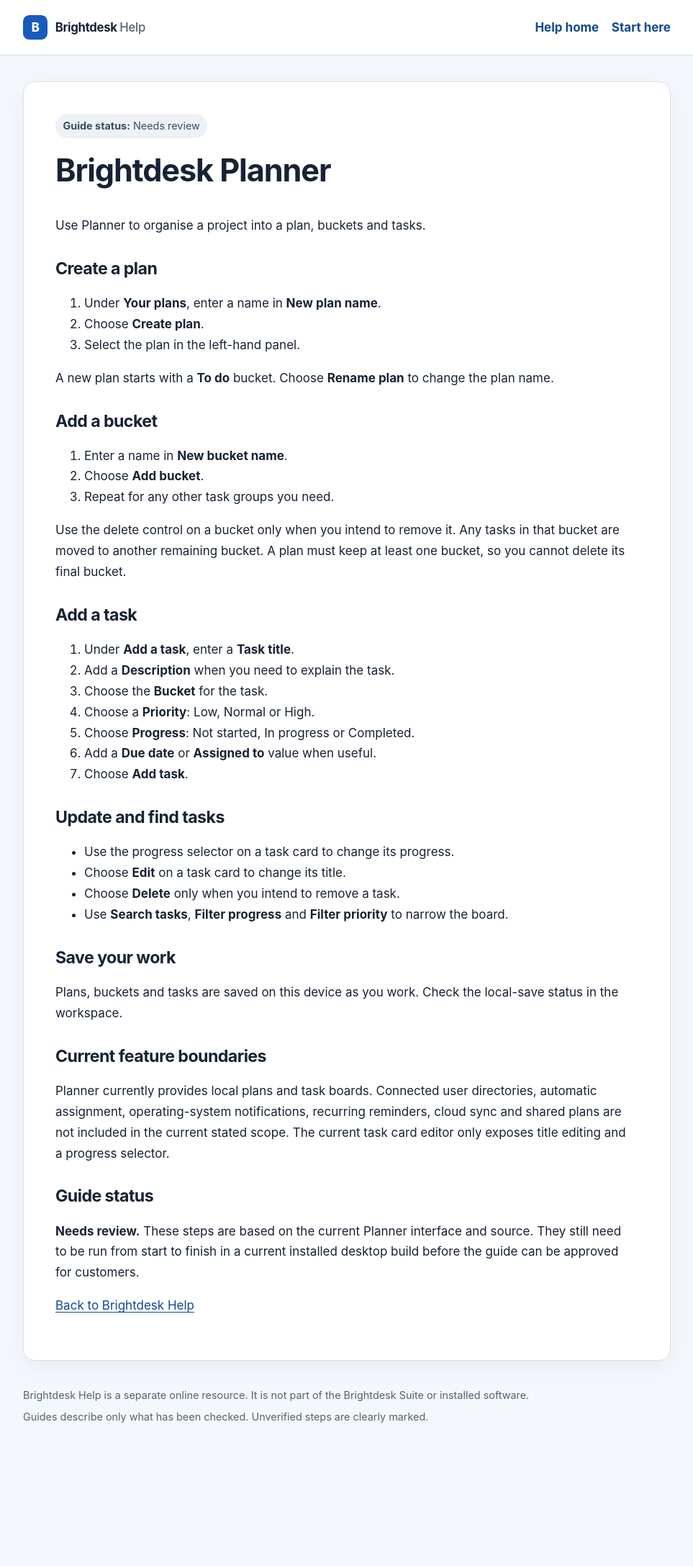
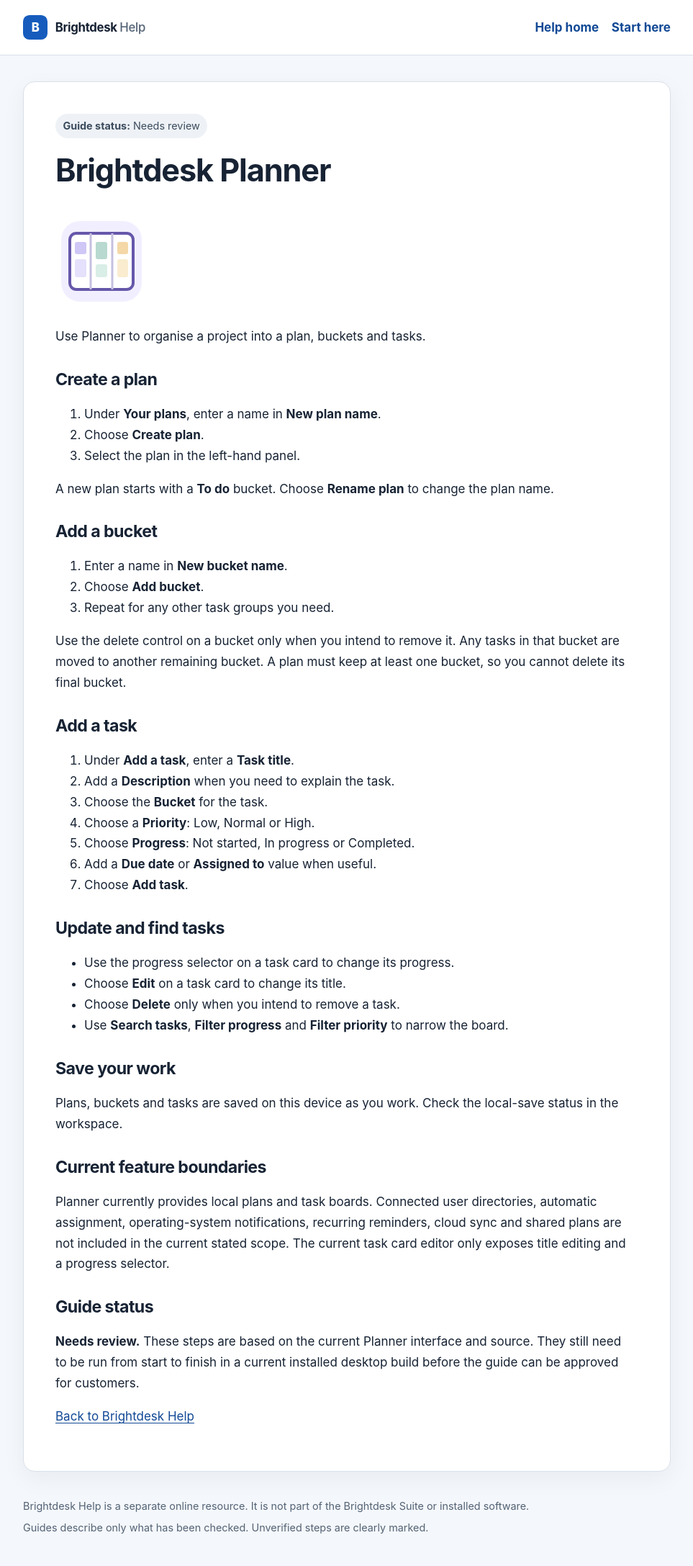
Before and after one commit to conz20/Brightdesk-Wiki, a Jekyll site: the page built from docs/products/planner.md, in a window 1280 px wide. Shown: the whole page at 72% size, without its empty margins (158-1121 px from the left). Built offline with Jekyll 4.4.1, drawn with Linux system fonts in a browser that asks for light colours; before the commit the page ends 2021 px from its top, so only the background shows below that.

Commit message:
Add accessible Planner icon to its Help guide

```diff
--- a/docs/products/planner.md
+++ b/docs/products/planner.md
@@ -7,6 +7,8 @@ permalink: /products/planner.html
 ---
 
 # Brightdesk Planner
+
+![Brightdesk Planner product icon](../assets/images/product-icons/planner.svg){: .product-guide-icon }
 
 Use Planner to organise a project into a plan, buckets and tasks.
 
```
